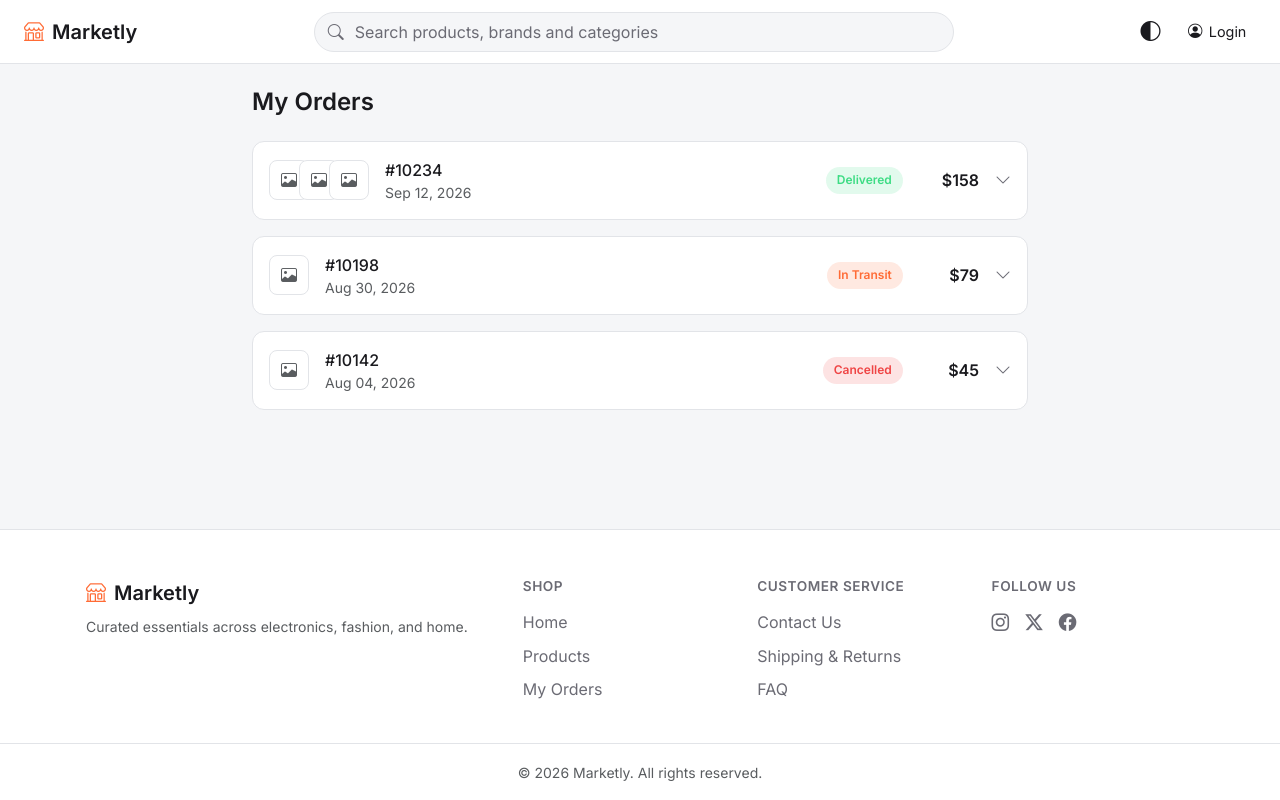
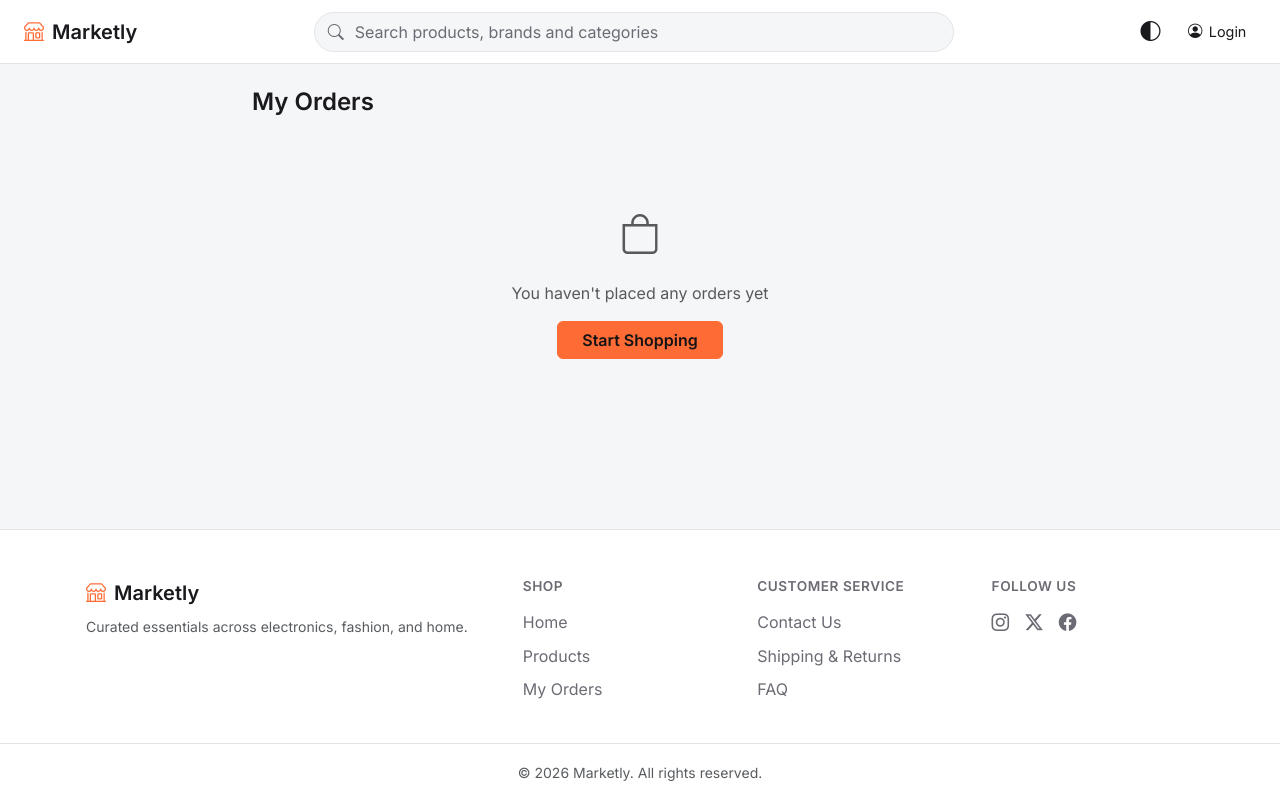
Before and after one commit to jraheja48/marketly-ecomm, an Angular app: page /my-orders in a window 1280 px wide. Built offline with nearby package versions, Linux system fonts and the light colour scheme.

Commit message:
feat: add functionality to retrieve all orders by customer ID and enhance order management in My Orders page

```diff
--- a/src/app/constants/Constanct.ts
+++ b/src/app/constants/Constanct.ts
@@ -10,6 +10,7 @@ export const Constants = {
     DELETE_PRODUCT_FROM_CART: '/DeleteProductFromCartById?id=',
     PLACE_ORDER: '/PlaceOrder',
     CANCEL_ORDER: '/cancelOrder',
+    GET_ALL_ORDER_BY_CUST_ID: '/GetAllSaleByCustomerId?id=',
   },
   DISCOUNT_PRCT: 10,
   LOGIN_STORAGE_KEY: 'loggedUserData',
--- a/src/app/pages/my-orders/my-orders.html
+++ b/src/app/pages/my-orders/my-orders.html
@@ -1,42 +1,53 @@
 <div class="container my-orders-page">
   <h1 class="h4 fw-semibold mb-4">My Orders</h1>
 
-  @if (orders.length > 0) {
+  @if (orders().length > 0) {
   <div class="d-flex flex-column gap-3">
-      @for (order of orders; track order.id) {
+    @for (order of orders(); track order.saleId) {
     <div class="order-card">
-          <button type="button" class="order-summary-row" (click)="toggleOrder(order.id)">
+      <button type="button" class="order-summary-row" (click)="toggleOrder(order.saleId)">
         <div class="order-thumbs">
-              @for (i of [0, 1, 2]; track i) {
-                @if (i < order.itemCount) {
-                  <div class="order-thumb"><i class="bi bi-image text-muted"></i></div>
-                }
-              }
+          <div class="order-thumb"><i class="bi bi-bag-check text-muted"></i></div>
         </div>
 
         <div class="order-meta">
-              <div class="order-id">{{ order.id }}</div>
-              <div class="order-date text-muted small">{{ order.date }}</div>
+          <div class="order-id">Order #{{ order.saleId }}</div>
+          <div class="order-date text-muted small">{{ order.saleDate | date:'mediumDate' }}</div>
         </div>
 
-            <span class="status-badge" [class]="statusClass(order.status)">
-              {{ order.status }}
+        <span class="status-badge" [class]="statusClass(orderStatus(order))">
+          {{ orderStatus(order) }}
         </span>
 
-            <div class="order-total">${{ order.total }}</div>
+        <div class="order-total">{{ order.totalInvoiceAmount | currency:'USD':'symbol':'1.0-0' }}</div>
 
-            <i
-              class="bi bi-chevron-down chevron"
-              [class.chevron-open]="expandedOrderId() === order.id"
-            ></i>
+        <i class="bi bi-chevron-down chevron" [class.chevron-open]="expandedOrderId() === order.saleId"></i>
       </button>
 
-          @if (expandedOrderId() === order.id) {
+      @if (expandedOrderId() === order.saleId) {
       <div class="order-details">
+        <div class="text-muted small mb-2">Shipping to {{ formatAddress(order) }}</div>
+
+        @if (order.deliveryLandMark) {
+        <div class="text-muted small mb-2">Landmark: {{ order.deliveryLandMark }}</div>
+        }
+
+        @if (order.discount) {
         <div class="text-muted small mb-2">
-                {{ order.itemCount }} item(s) &middot; Shipping to 221B Baker Street
+          Discount applied: {{ order.discount | currency:'USD':'symbol':'1.0-0' }}
         </div>
-              <a href="#" class="tracking-link small">Track shipment</a>
+        }
+
+        @if (order.paymentNaration) {
+        <div class="text-muted small mb-2">Note: {{ order.paymentNaration }}</div>
+        }
+
+        @if (canCancel(order)) {
+        <button type="button" class="btn btn-outline-danger btn-sm cancel-order-btn"
+          (click)="onCancelOrder(order, $event)" [disabled]="cancellingOrderId() === order.saleId">
+          {{ cancellingOrderId() === order.saleId ? 'Cancelling…' : 'Cancel Order' }}
+        </button>
+        }
       </div>
       }
     </div>
@@ -46,7 +57,7 @@
   <div class="empty-orders text-center">
     <i class="bi bi-bag fs-1 text-muted mb-3 d-block"></i>
     <p class="text-muted mb-3">You haven't placed any orders yet</p>
-      <a routerLink="/products" class="btn btn-accent px-4">Start Shopping</a>
+    <a routerLink="/home" class="btn btn-accent px-4">Start Shopping</a>
   </div>
   }
 </div>
--- a/src/app/pages/my-orders/my-orders.scss
+++ b/src/app/pages/my-orders/my-orders.scss
@@ -65,11 +65,6 @@
   color: var(--color-accent-alt);
 }
 
-.status-transit {
-  background-color: rgba(var(--color-accent-rgb), 0.15);
-  color: var(--color-accent);
-}
-
 .status-cancelled {
   background-color: rgba(239, 68, 68, 0.15);
   color: var(--color-danger);
@@ -96,8 +91,8 @@
   padding-top: 0.75rem;
 }
 
-.tracking-link {
-  color: var(--color-accent);
+.cancel-order-btn {
+  margin-top: 0.25rem;
 }
 
 .empty-orders {
--- a/src/app/pages/my-orders/my-orders.ts
+++ b/src/app/pages/my-orders/my-orders.ts
@@ -1,40 +1,92 @@
-import { Component, signal } from '@angular/core';
+import { CurrencyPipe, DatePipe } from '@angular/common';
+import { Component, inject, signal } from '@angular/core';
 import { RouterLink } from '@angular/router';
+import { Toast } from '@src/app/core/toast';
+import { ApiResponseModel } from '@src/app/models/api-response-model';
+import { IOrder } from '@src/app/models/product-model';
+import { Product } from '@src/app/services/product';
+import { UserService } from '@src/app/services/user-service';
 
-type OrderStatus = 'Delivered' | 'In Transit' | 'Cancelled';
-
-interface Order {
-  id: string;
-  date: string;
-  status: OrderStatus;
-  total: number;
-  itemCount: number;
-}
+type OrderStatus = 'Placed' | 'Cancelled';
 
 @Component({
-  imports: [RouterLink],
+  imports: [RouterLink, CurrencyPipe, DatePipe],
   selector: 'app-my-orders',
   styleUrl: './my-orders.scss',
   templateUrl: './my-orders.html',
 })
 export class MyOrders {
-  protected readonly orders: Order[] = [
-    { id: '#10234', date: 'Sep 12, 2026', status: 'Delivered', total: 158, itemCount: 3 },
-    { id: '#10198', date: 'Aug 30, 2026', status: 'In Transit', total: 79, itemCount: 1 },
-    { id: '#10142', date: 'Aug 04, 2026', status: 'Cancelled', total: 45, itemCount: 1 },
-  ];
+  userSrv = inject(UserService);
+  productSrv = inject(Product);
+  private readonly toast = inject(Toast);
 
-  protected readonly expandedOrderId = signal<string | null>(null);
+  protected readonly orders = signal<IOrder[]>([]);
+  protected readonly expandedOrderId = signal<number | null>(null);
+  protected readonly cancellingOrderId = signal<number | null>(null);
 
-  protected toggleOrder(id: string): void {
-    this.expandedOrderId.update((current) => (current === id ? null : id));
+  constructor() {
+    if (this.userSrv.loggedUserData?.custId) {
+      this.productSrv
+        .getAllOrderByCustId(this.userSrv.loggedUserData.custId)
+        .subscribe((res: ApiResponseModel) => {
+          this.orders.set(res.data || []);
+        });
+    }
+  }
+
+  protected toggleOrder(saleId: number): void {
+    this.expandedOrderId.update((current) => (current === saleId ? null : saleId));
+  }
+
+  protected orderStatus(order: IOrder): OrderStatus {
+    return order.isCanceled ? 'Cancelled' : 'Placed';
   }
 
   protected statusClass(status: OrderStatus): string {
     return {
-      Delivered: 'status-delivered',
-      'In Transit': 'status-transit',
+      Placed: 'status-delivered',
       Cancelled: 'status-cancelled',
     }[status];
   }
+
+  protected formatAddress(order: IOrder): string {
+    return [
+      order.deliveryAddress1,
+      order.deliveryAddress2,
+      order.deliveryCity,
+      order.deliveryPinCode,
+    ]
+      .filter((part) => !!part)
+      .join(', ');
+  }
+
+  protected canCancel(order: IOrder): boolean {
+    return !order.isCanceled;
+  }
+
+  protected onCancelOrder(order: IOrder, event: Event): void {
+    event.stopPropagation();
+    this.cancellingOrderId.set(order.saleId);
+    this.productSrv.cancelOrder(order.saleId).subscribe({
+      next: (response: ApiResponseModel) => {
+        this.cancellingOrderId.set(null);
+        if (response.result) {
+          this.orders.update((orders) =>
+            orders.map((o) => (o.saleId === order.saleId ? { ...o, isCanceled: true } : o)),
+          );
+          this.toast.show('Order cancelled successfully.', 'success');
+        } else {
+          this.toast.show('Failed to cancel order: ' + response.message, 'danger');
+        }
+      },
+      error: (error) => {
+        this.cancellingOrderId.set(null);
+        console.error('Error cancelling order:', error);
+        this.toast.show(
+          'Something went wrong while cancelling your order. Please try again.',
+          'danger',
+        );
+      },
+    });
+  }
 }
--- a/src/app/services/product.ts
+++ b/src/app/services/product.ts
@@ -73,4 +73,10 @@ export class Product {
       environment.API_URL + Constants.API_END_POINTS.CANCEL_ORDER + '?saleId=' + salesID,
     );
   }
+
+  getAllOrderByCustId(custId: number): Observable<ApiResponseModel> {
+    return this.http.get<ApiResponseModel>(
+      environment.API_URL + Constants.API_END_POINTS.GET_ALL_ORDER_BY_CUST_ID + custId,
+    );
+  }
 }
```
Lines whose indentation alone changed are shown as unchanged.
